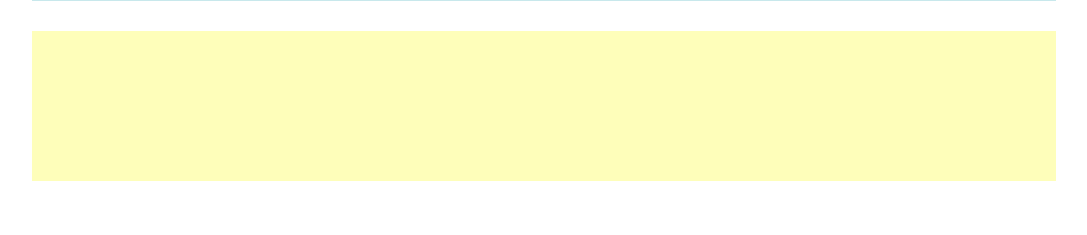
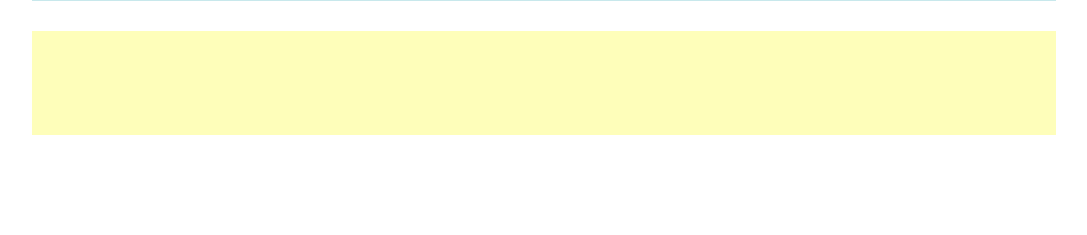
Before and after one commit to ICS2O-Programming-MariaG/Unit5-03-PHP-Factorial, a PHP site: page / in a window 1280 px wide. Shown: the part 450-685 px from the top of the page, without its empty margins (96-1183 px from the left). Run offline with PHP 8.4, Linux system fonts and the light colour scheme.

Commit message:
Fixed styling for background colour around iframe

```diff
--- a/css/style.css
+++ b/css/style.css
@@ -30,8 +30,13 @@ h1 {
 }
 
 #results {
+  border: none;
+  width: 100%;
+  padding: 20px 60px;
+  height: 60px;
+}
+
+#yellow {
   background-color: #fefeba;
   margin-top: 30px;
-  border: none;
-  width: 100%;
 }
--- a/index.php
+++ b/index.php
@@ -33,7 +33,10 @@
           <input type="submit" value="Calculate Factorial" id="styled-button">
       </form>
     </div>
-    <!-- Iframe for factorial to be displayed -->
-    <iframe id="results" name="results"></iframe>
+    <!-- Div for styled colour around iframe -->
+    <div id="yellow">
+      <!-- Iframe for factorial to be displayed -->
+      <iframe id="results" name="results"></iframe>
+    </div>
   </body>
 </html>
```
